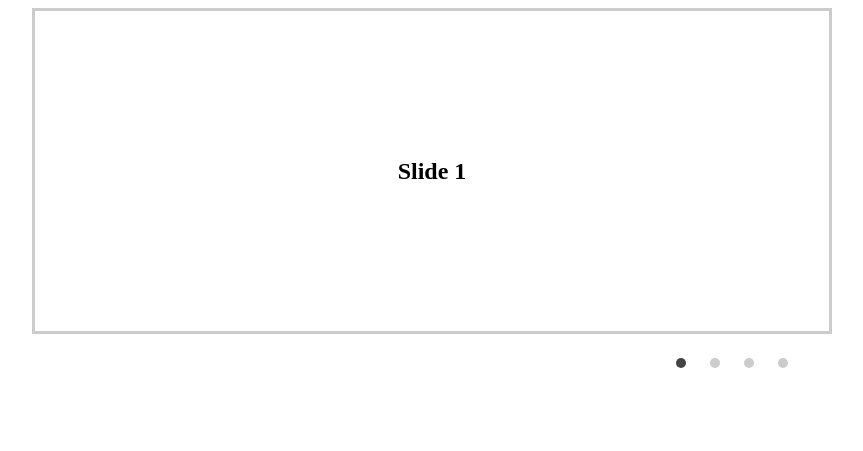
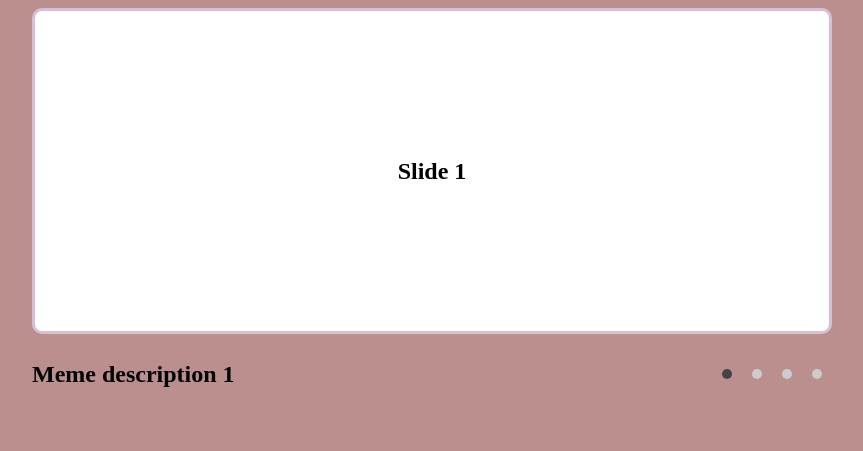
Before and after one commit to ALIESXXX/cssMemeSlider, a plain HTML site: page cssMemeSlider/index.html in a window 1280 px wide. Shown: the whole page, without its empty margins (208-1071 px from the left). Drawn offline with Linux system fonts and the light colour scheme.

Commit message:
feat: add animation and text-slider (Sun, Sep 17, 2023 10:08:21 PM)

```diff
--- a/cssMemeSlider/index.html
+++ b/cssMemeSlider/index.html
@@ -31,22 +31,22 @@
            </div>
         </div>
         <div id="bottomBox">
-            <div id="container2">
-              <div class="text-slides">
+            <div id="text-slides">
+              <div id="container">
                 <div class="text-meme-box">
                     <div class="text-meme">
-                          <h2>Meme description 1</h2>
+                        <h2>Meme description 1</h2>
                     </div>
                     <div class="text-meme">
-                          <h2>Meme description 2</h2>
+                        <h2>Meme description 2</h2>
                     </div>
                     <div class="text-meme">
-                          <h2>Meme description 3</h2>
+                        <h2>Meme description 3</h2>
                     </div>
                     <div class="text-meme">
-                          <h2>Meme description 4</h2>
+                        <h2>Meme description 4</h2>
                     </div>
-                 </div>
+                </div>
               </div>
             </div>
             <div id="controllers">
--- a/cssMemeSlider/style.css
+++ b/cssMemeSlider/style.css
@@ -1,3 +1,6 @@
+body {
+    background: #BC8F8F;
+}
 #cssMemeSlider {
     margin: 0 auto;
     width: 800px;
@@ -13,7 +16,8 @@
  }
  #slides {
     padding: 10px;
-    border: 3px solid #ccc;
+    border: 3px solid #D8BFD8;
+    border-radius: 10px;
     background: #fff;
     position: relative;
     z-index: 1;
@@ -35,7 +39,7 @@
     margin-left: -300%;
  }
  #slides .meme-box {
-    transition: margin-left 800ms cubic-bezier(0.770, 0.000, 0.175, 1.000);
+    transition: margin-left 800ms ease-in-out;
     width: 400%;
     line-height: 0;
     height: 300px;
@@ -56,17 +60,44 @@
     justify-content: space-between;
     margin-top: 20px;
 }
-#container2 {
+#text-slides {
     width: 75%;
+    position: relative;
+    z-index: 1;
 }
+
 .text-meme-box {
     display: flex;
     flex-direction: row;
-    visibility: hidden;
+    transition: margin-left 500ms ease-in;
+    width: 400%;
+    line-height: 0;
 }
+#bottomBox .text-meme {
+    width: 25%;
+    height: 100%;
+    color: #000;
+    text-align: left;
+    background: #BC8F8F;
+ }
+ #firstSlide:checked ~ #bottomBox .text-meme-box {
+    margin-left: 0;
+ }
+ #secondSlide:checked ~ #bottomBox .text-meme-box {
+    margin-left: -100%;
+ }
+ #thirdSlide:checked ~ #bottomBox .text-meme-box {
+    margin-left: -200%;
+ }
+ #fourthSlide:checked ~ #bottomBox .text-meme-box {
+    margin-left: -300%;
+ }
  #controllers {
     text-align: center;
     width: 25%;
+    display: flex;
+    justify-content:flex-end;
+    align-items: center;
  }
  #controllers label {
     display: inline-block;
@@ -82,3 +113,9 @@
  #fourthSlide:checked ~ #bottomBox label:nth-child(4) {
     background: #444;
  }
+ #firstSlide:hover ~ #bottomBox label:nth-child(1),
+ #secondSlide:hover ~ #bottomBox label:nth-child(2),
+ #thirdSlide:hover ~ #bottomBox label:nth-child(3),
+ #fourthSlide:hover ~ #bottomBox label:nth-child(4) {
+    background: #FFE4E1;
+ }
```
